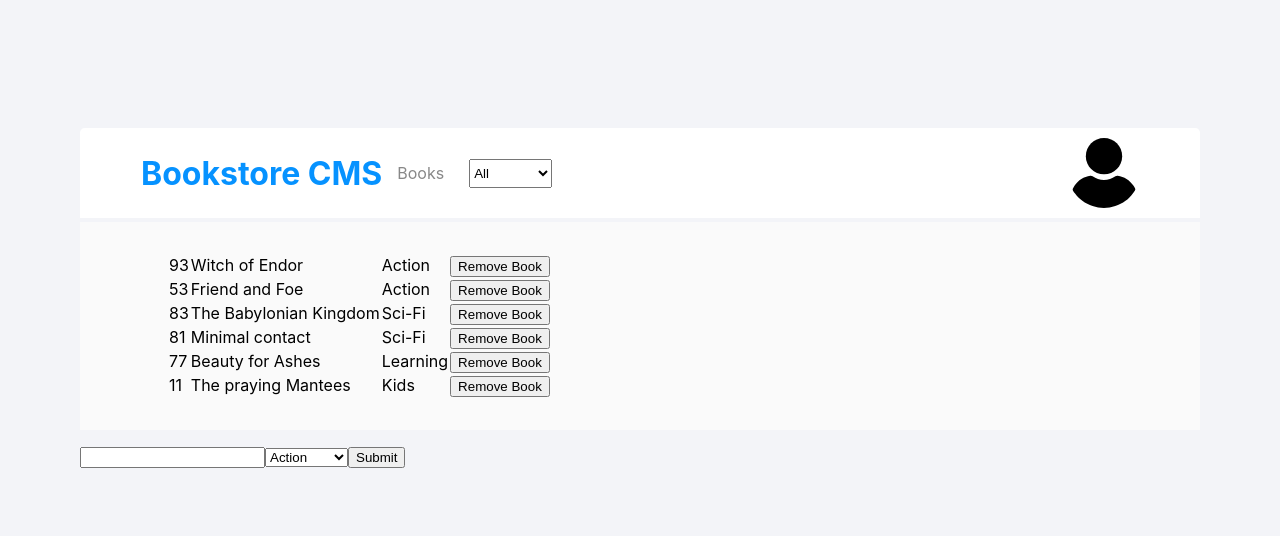
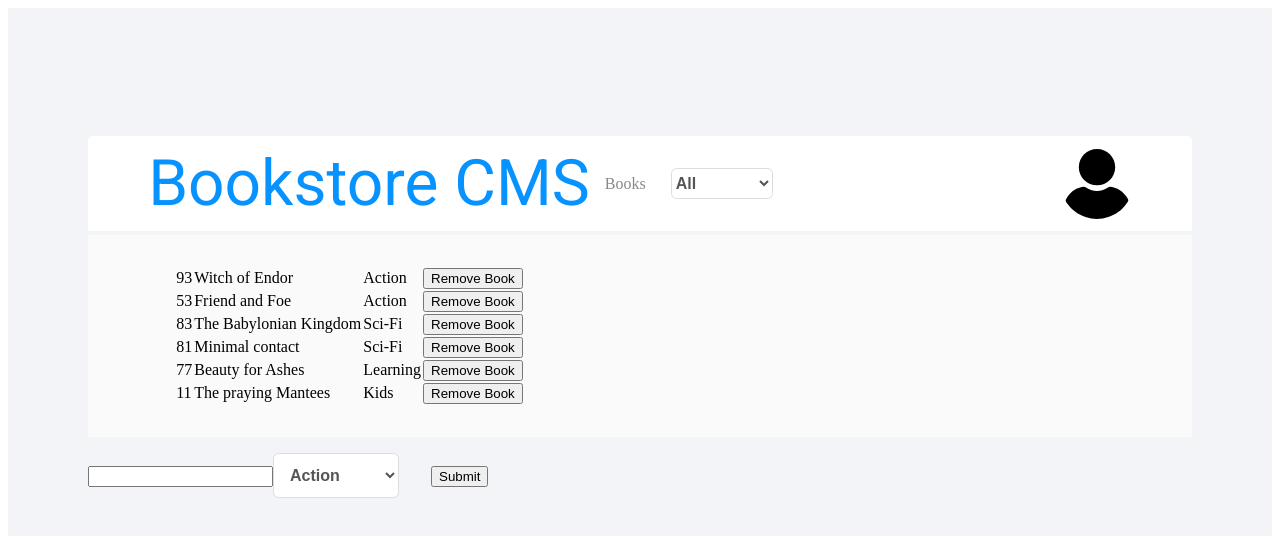
Before and after one commit to uimarshall/redux-bookstore-cms, a React (Create React App) app: page / in a window 1280 px wide. Shown: the top 536 px of the page. Built offline with nearby package versions, Linux system fonts and the light colour scheme.

Commit message:
Add google fonts and modify css

```diff
--- a/public/index.html
+++ b/public/index.html
@@ -15,6 +15,9 @@
       user's mobile device or desktop. See https://developers.google.com/web/fundamentals/web-app-manifest/
     -->
     <link rel="manifest" href="%PUBLIC_URL%/manifest.json" />
+
+    <link rel="preconnect" href="https://fonts.gstatic.com">
+<link href="https://fonts.googleapis.com/css2?family=Roboto:wght@400;900&display=swap" rel="stylesheet">
     <!--
       Notice the use of %PUBLIC_URL% in the tags above.
       It will be replaced with the URL of the `public` folder during the build.
@@ -24,7 +27,7 @@
       work correctly both with client-side routing and a non-root public URL.
       Learn how to configure a non-root public URL by running `npm run build`.
     -->
-    <title>React App</title>
+    <title>Bookstore</title>
   </head>
   <body>
     <noscript>You need to enable JavaScript to run this app.</noscript>
--- a/src/index.css
+++ b/src/index.css
@@ -1,21 +1,3 @@
-body {
-  margin: 0;
-  font-family:
-    -apple-system,
-    BlinkMacSystemFont,
-    'Segoe UI',
-    'Roboto',
-    'Oxygen',
-    'Ubuntu',
-    'Cantarell',
-    'Fira Sans',
-    'Droid Sans',
-    'Helvetica Neue',
-    sans-serif;
-  -webkit-font-smoothing: antialiased;
-  -moz-osx-font-smoothing: grayscale;
-}
-
 /* App Component */
 
 .user-img {
@@ -143,7 +125,13 @@
 /* BookList */
 .app-title {
   color: #0692ff;
-  font-size: 4vmin;
+
+  /* font-size: 16px; */
+  font-family: 'Roboto', sans-serif;
+  font-weight: 400;
+
+  /* flex-basis: 80%; */
+  font-size: 8vmin;
 }
 
 .book-section {
@@ -273,11 +261,11 @@
     flex-wrap: wrap;
   }
 
-  .app-title {
+  /* .app-title {
     flex-basis: 80%;
     font-size: 8vmin;
     text-align: right;
-  }
+  } */
 
   #left {
     flex-basis: 100%;
@@ -312,3 +300,17 @@
     padding-left: 0;
   }
 }
+
+/* Category Filter */
+select {
+  background-color: #fff;
+  border: 1px solid #ddd;
+  border-radius: 0.35em;
+  color: #555;
+  cursor: pointer;
+  flex-basis: 20%;
+  font-weight: bold;
+  font-size: 16px;
+  margin-right: 2em;
+  padding: 12px;
+}
```
